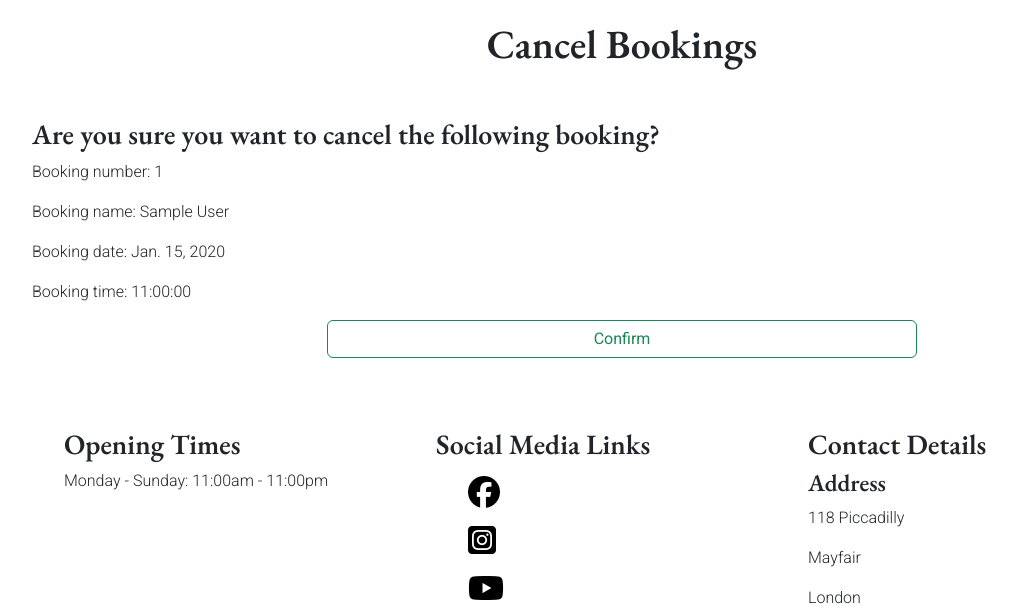
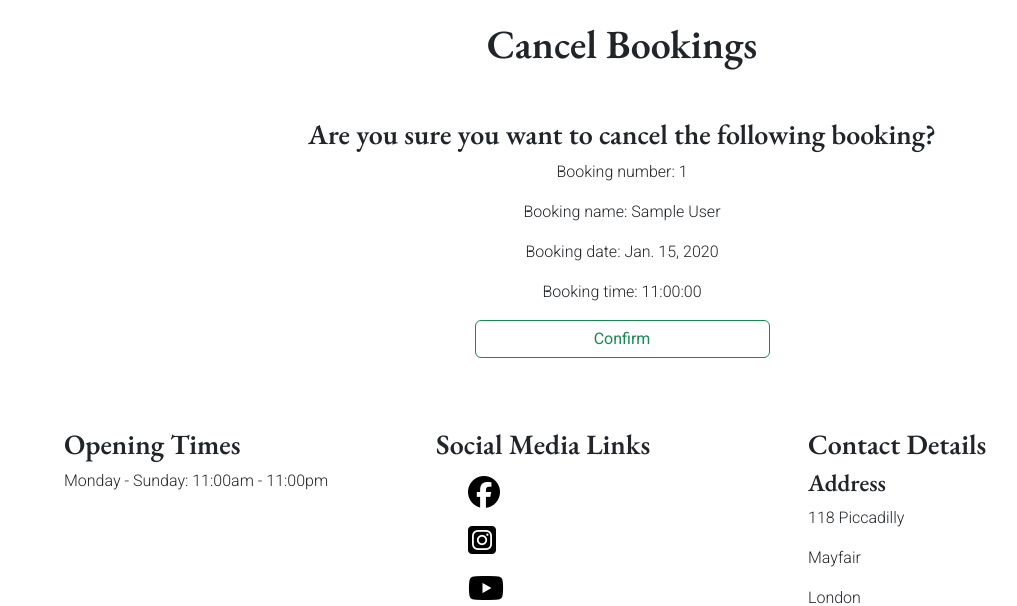
Before and after one commit to hpearson98/harrys-restaurant, a Django app: page /cancel-booking/1 in a window 1280 px wide. Shown: the part 74-680 px from the top of the page, without its empty margins (18-1035 px from the left). Run offline with Django 3.2, Linux system fonts and the light colour scheme; a user stored in the database is signed in; tables that the repository leaves empty hold one stand-in row (values such as "Sample post"); some libraries are stand-ins or nearby versions.

Commit message:
Updated styling for delete booking page

```diff
--- a/templates/delete_booking.html
+++ b/templates/delete_booking.html
@@ -2,7 +2,7 @@
 
 {% block content %}
 <h1 class="form-header">Cancel Bookings</h1>
-<div class="form-group">
+<div class="form-group center">
     <form method="POST">
         {% csrf_token %}
         <h3>Are you sure you want to cancel the following booking?</h3>
@@ -14,7 +14,7 @@
                 <p class="booking-time">Booking time: {{ reservation.time }}</p>
             </div>
         </div>
-        <div class="d-grid gap-2 col-6 mx-auto">
+        <div class="d-grid gap-2 col-3 mx-auto">
             <button type="submit" class="btn btn-outline-success">Confirm</button>
         </div>
     </form>
```
